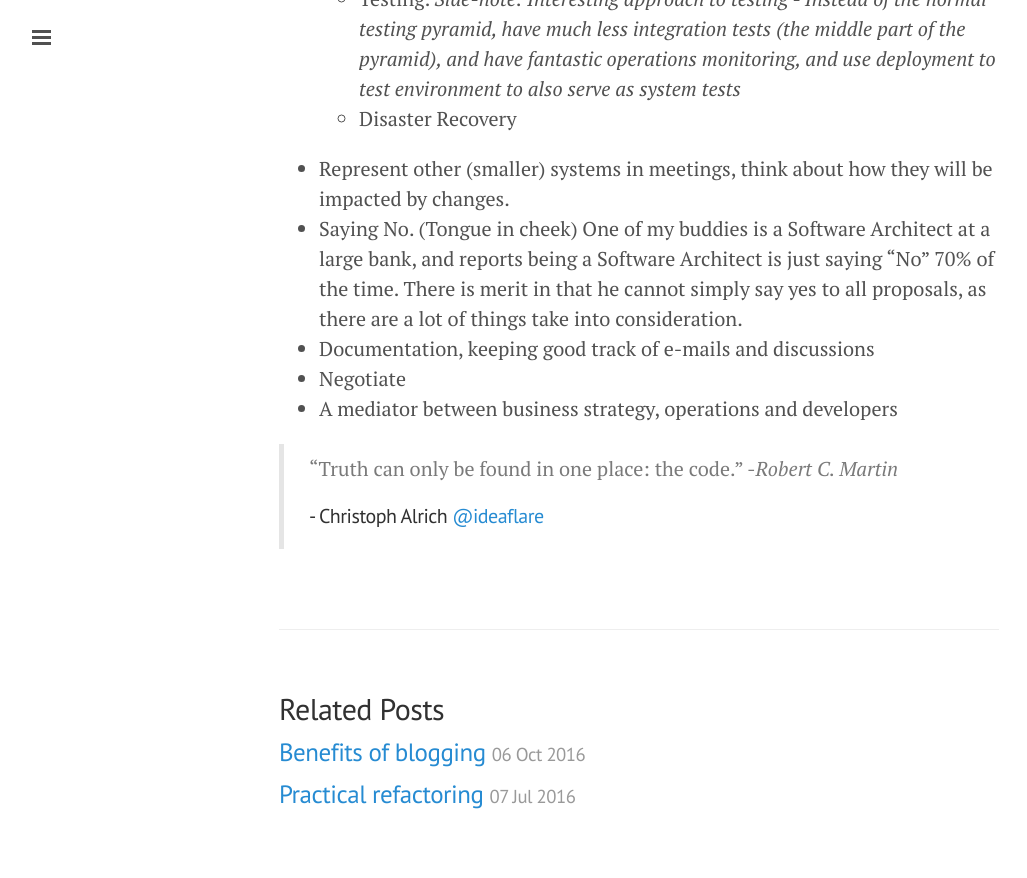
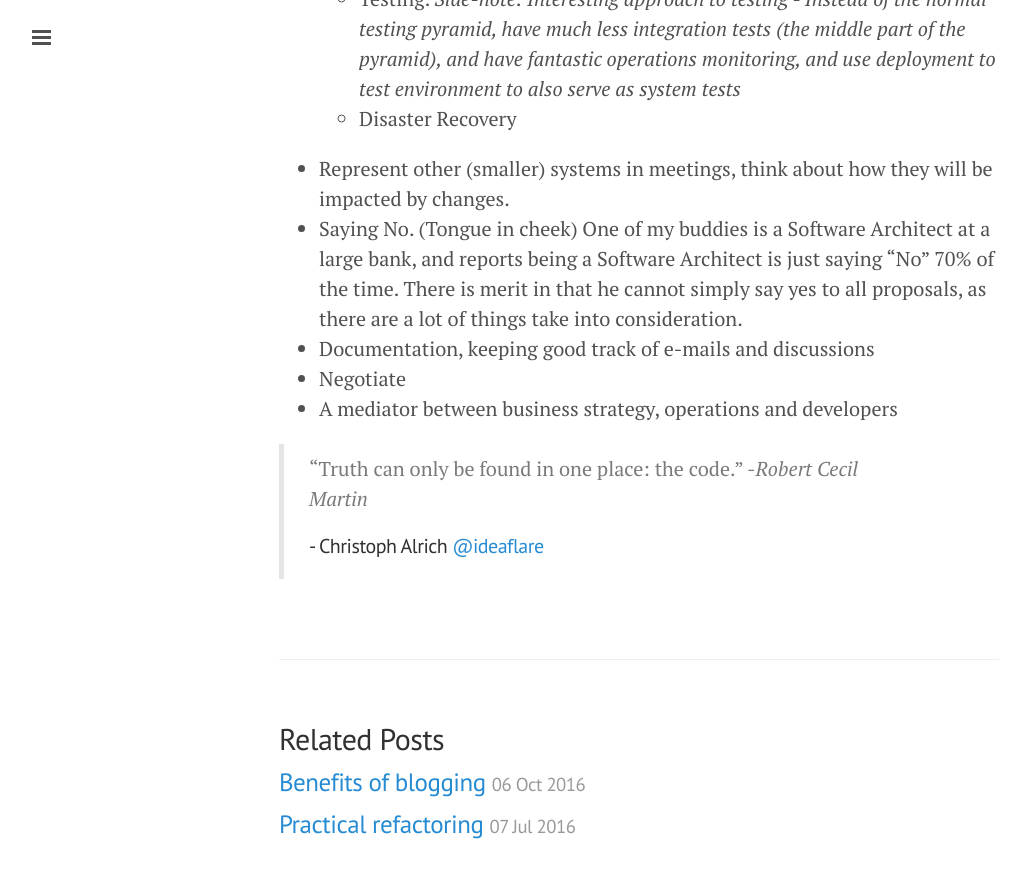
Before and after one commit to ideaflare/ideaflare.github.io, a Jekyll site: the page built from _posts/2017-06-19-architecture.markdown, in a window 1280 px wide and 900 px high, scrolled down 3003 px. Shown: the top 878 px of the window, without its empty margins (1-1028 px from the left). Built offline with Jekyll 4.4.1, drawn with Linux system fonts in a browser that asks for light colours; comment, search, counter and statistics services are not loaded.

Commit message:
Update 2017-06-19-architecture.markdown

```diff
--- a/_posts/2017-06-19-architecture.markdown
+++ b/_posts/2017-06-19-architecture.markdown
@@ -74,5 +74,5 @@ What makes architecture different from guidelines for writing good code - is tha
  * Negotiate
  * A mediator between business strategy, operations and developers
 
-> “Truth can only be found in one place: the code.” -_Robert C. Martin_
+> “Truth can only be found in one place: the code.” -_Robert Cecil Martin_
 ##### - Christoph Alrich [@ideaflare](https://twitter.com/ideaflare)
```
